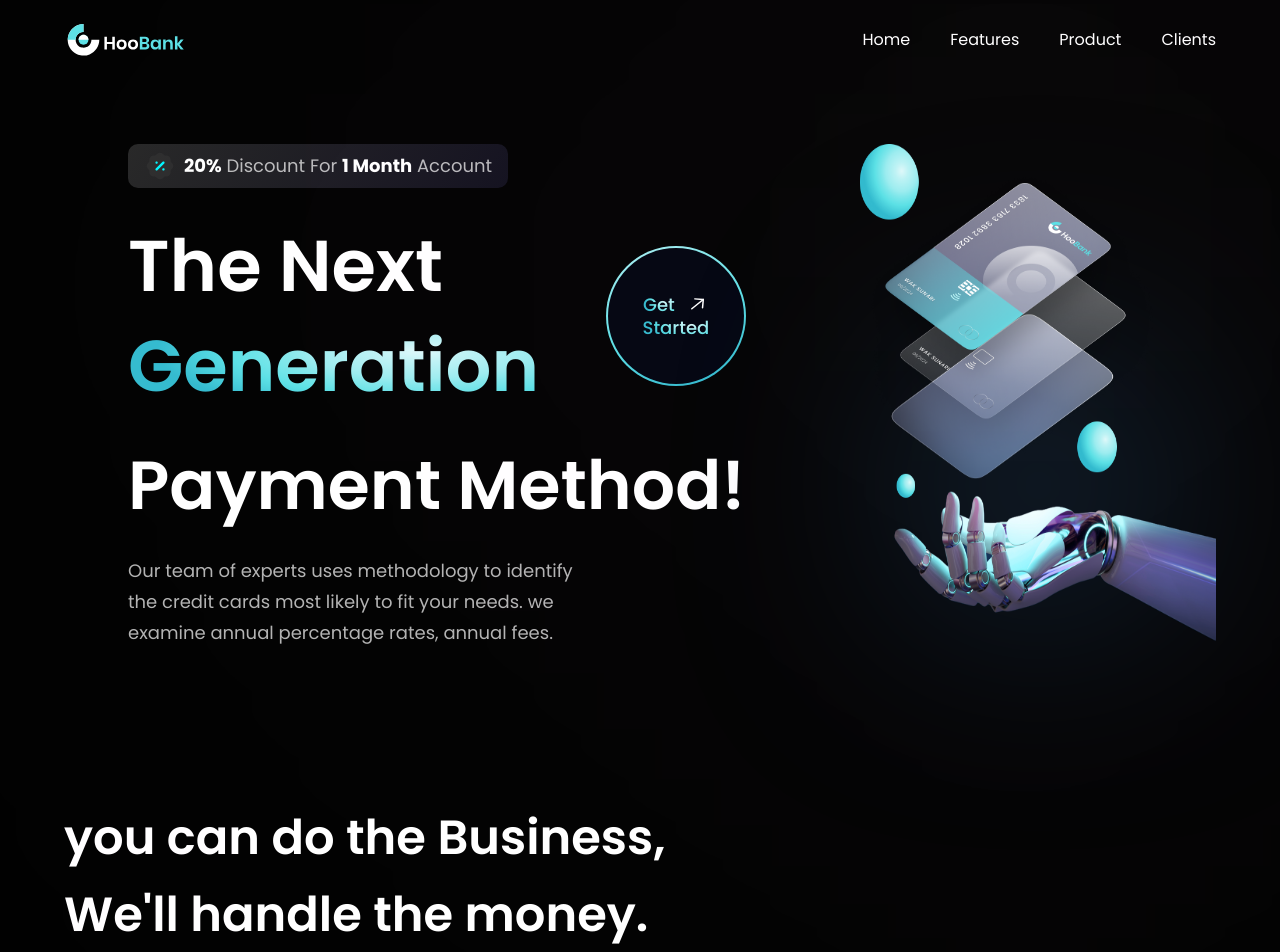
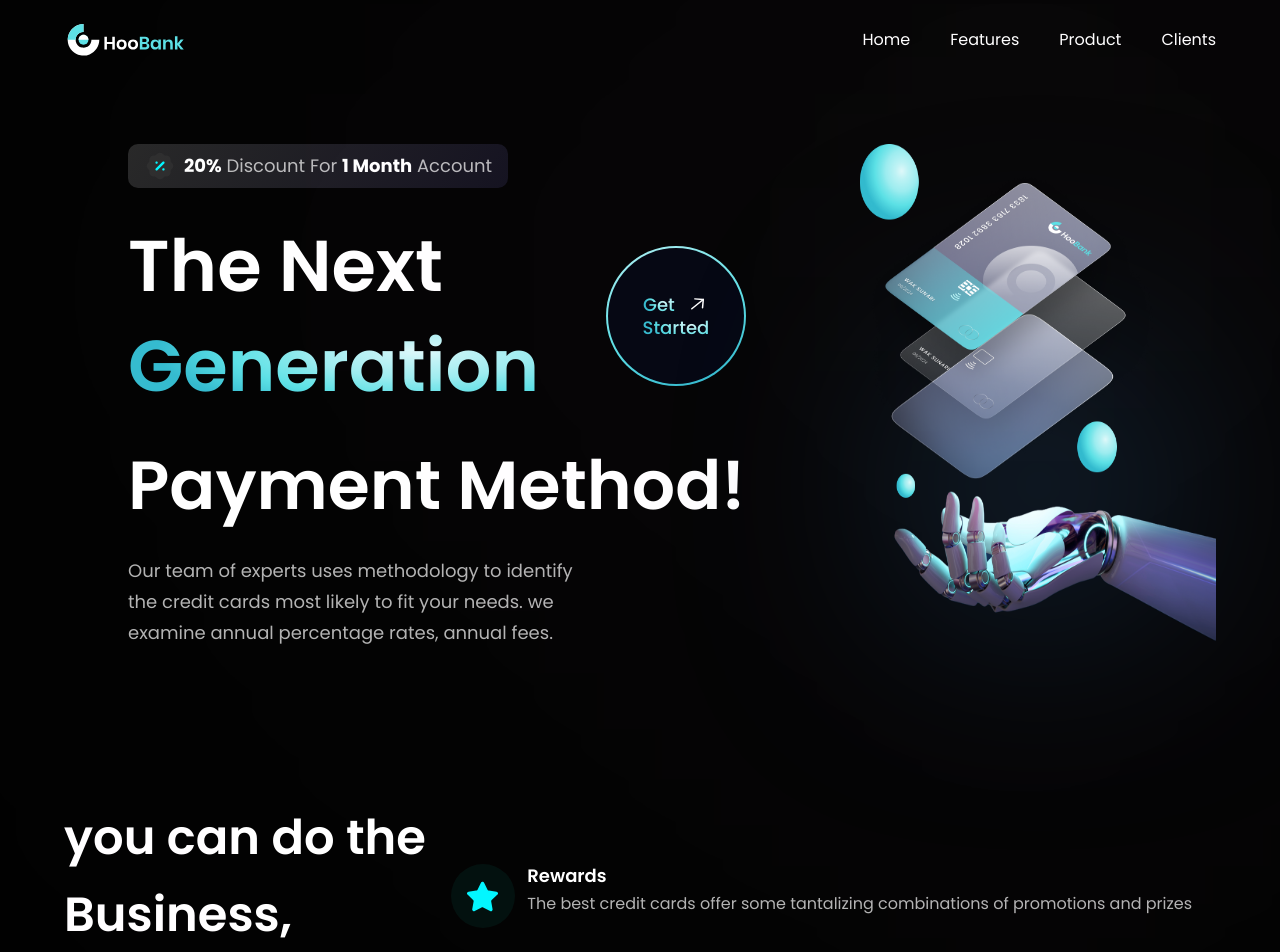
Before and after one commit to ArmanTalebi/cnbc_bank, a React (Vite) app: page / in a window 1280 px wide. Shown: the top 952 px of the page. Built offline with nearby package versions, Linux system fonts and the light colour scheme.

Commit message:
Feature card entirely added and questions are load to ask from Fardin

```diff
--- a/src/Components/Business.jsx
+++ b/src/Components/Business.jsx
@@ -1,6 +1,28 @@
 import { features } from "../Constants";
 import styles, { layout } from "../style";
 import Button from "./Button";
+
+const FeatureCard = ({ icon, title, content, index }) => (
+  <div
+    className={`flex flex-row p-6 rounded-[15px] ${
+      index !== features.length - 1 ? "mb-6" : "mb-0"
+    } feature-card cursor-pointer`}
+  >
+    <div
+      className={`w-[64px] h-[64px] rounded-full ${styles.flexCenter} bg-dimBlue`}
+    >
+      <img src={icon} alt="icon" className="w-[50%] h-[50%] object-contain " />
+    </div>
+    <div className="flex-1 flex flex-col ml-3">
+      <h4 className="font-poppins font-semibold text-white text-[18px] leading-[23.4px] mb-1">
+        {title}
+      </h4>
+      <p className="font-poppins font-normal text-dimWhite text-[16px] leading-[24px]">
+        {content}
+      </p>
+    </div>
+  </div>
+);
 
 const Business = () => (
   <section id="features" className={layout.section}>
@@ -16,6 +38,12 @@
       </p>
       <Button styles="mt-10" />
     </div>
+
+    <div className={`{layout.sectionImg} flex-col mt-[40px]`}>
+      {features.map((feature, index) => (
+        <FeatureCard key={feature.id} {...feature} index={index} />
+      ))}
+    </div>
   </section>
 );
 
--- /dev/null
+++ b/src/questions.js
@@ -0,0 +1,2 @@
+//? how can I set last one  of the statics to in minimum sizes that I want to manipulate in center
+//! I mean instead justify start I wanna to use justify center
```
